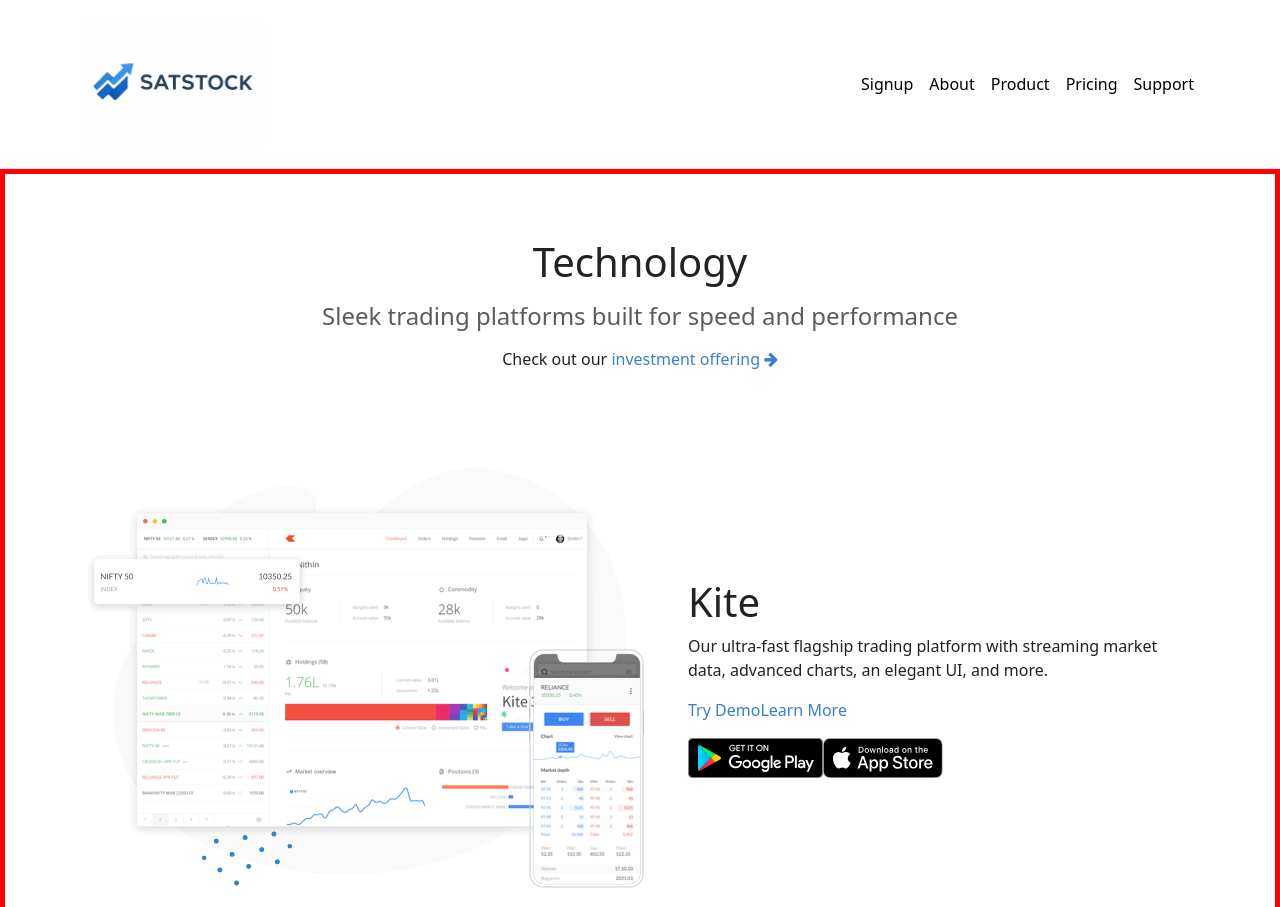
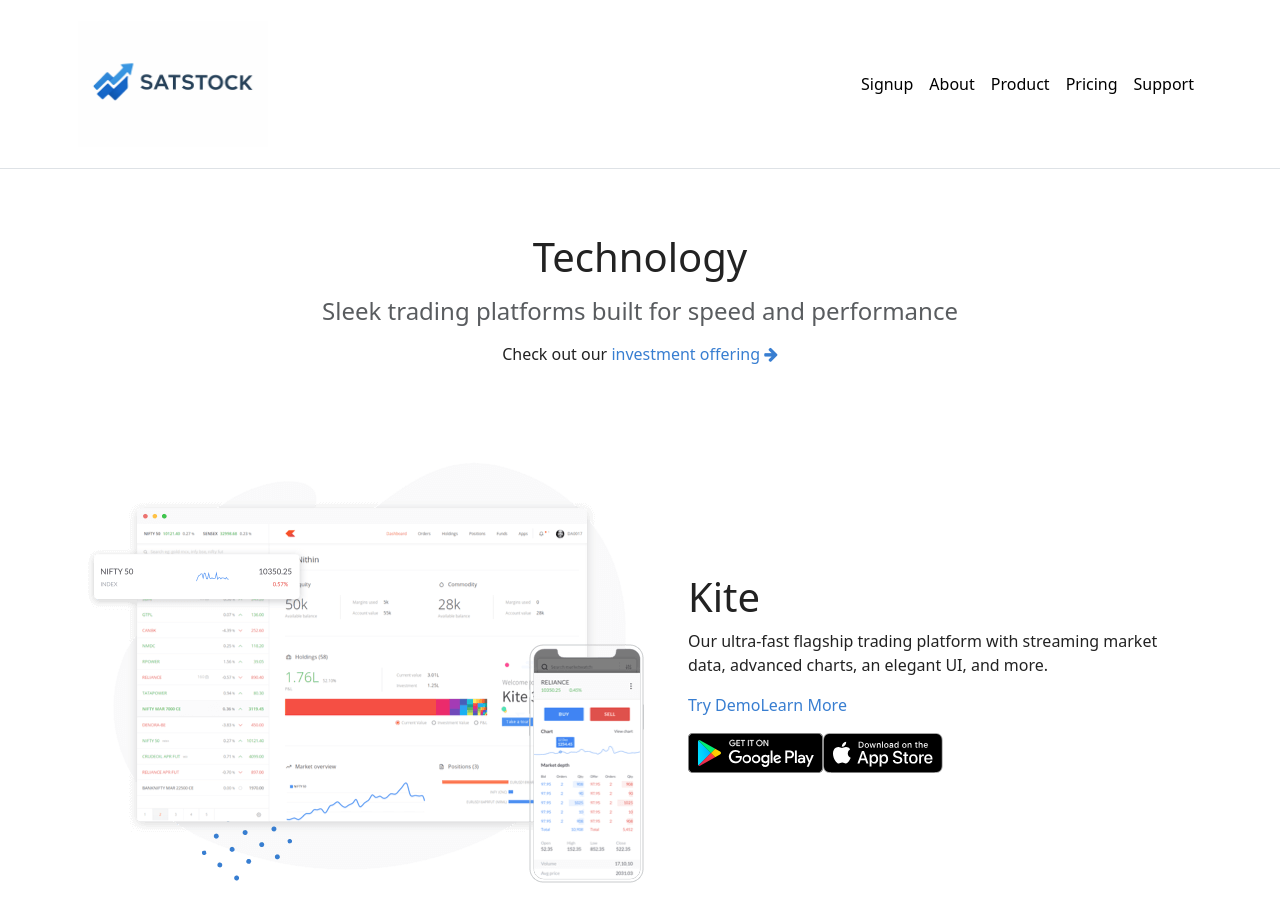
Before and after one commit to satyamraj721/satstock, a React app in the folder frontend/: page /products in a window 1280 px wide. Shown: the top 907 px of the page. Built offline with nearby package versions, Linux system fonts and the light colour scheme.

Commit message:
Refactor product page CSS styles
Updated product page styles and removed unnecessary border.

```diff
--- a/frontend/src/landing_page/products/product.css
+++ b/frontend/src/landing_page/products/product.css
@@ -1,7 +1,4 @@
-/* ========= PRODUCT PAGE – NUCLEAR RESET ========= */
-.product-page {
-  border: 5px solid red;
-}
+/* ========= PRODUCT PAGE RESET ========= */
 
 .product-page * {
   box-shadow: none !important;
@@ -21,6 +18,7 @@
 }
 
 /* Links */
+
 .product-page a {
   color: #387ed1 !important;
   text-decoration: none !important;
@@ -32,6 +30,7 @@
 }
 
 /* CTA */
+
 .product-cta {
   display: inline-block !important;
   padding: 12px 36px !important;
```
